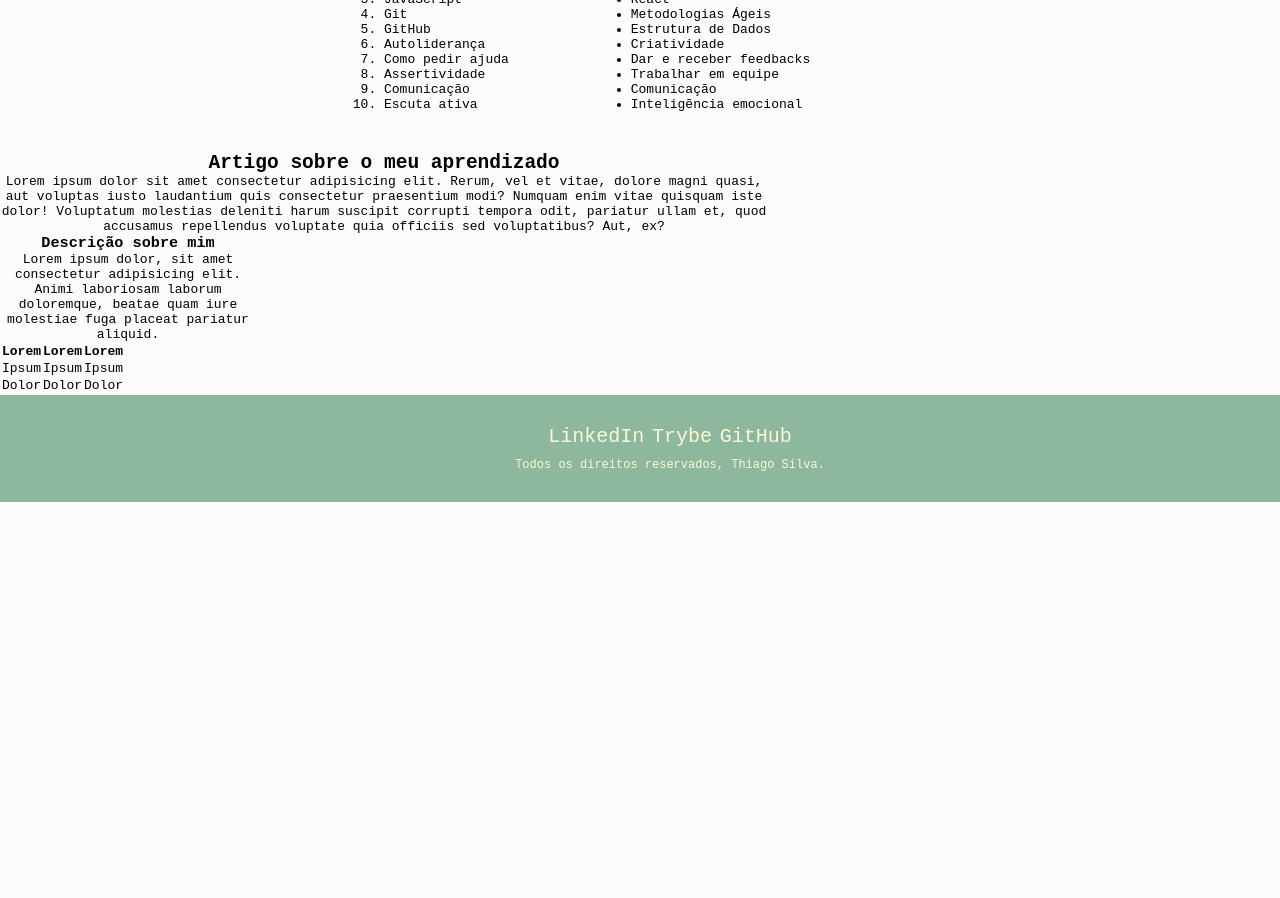
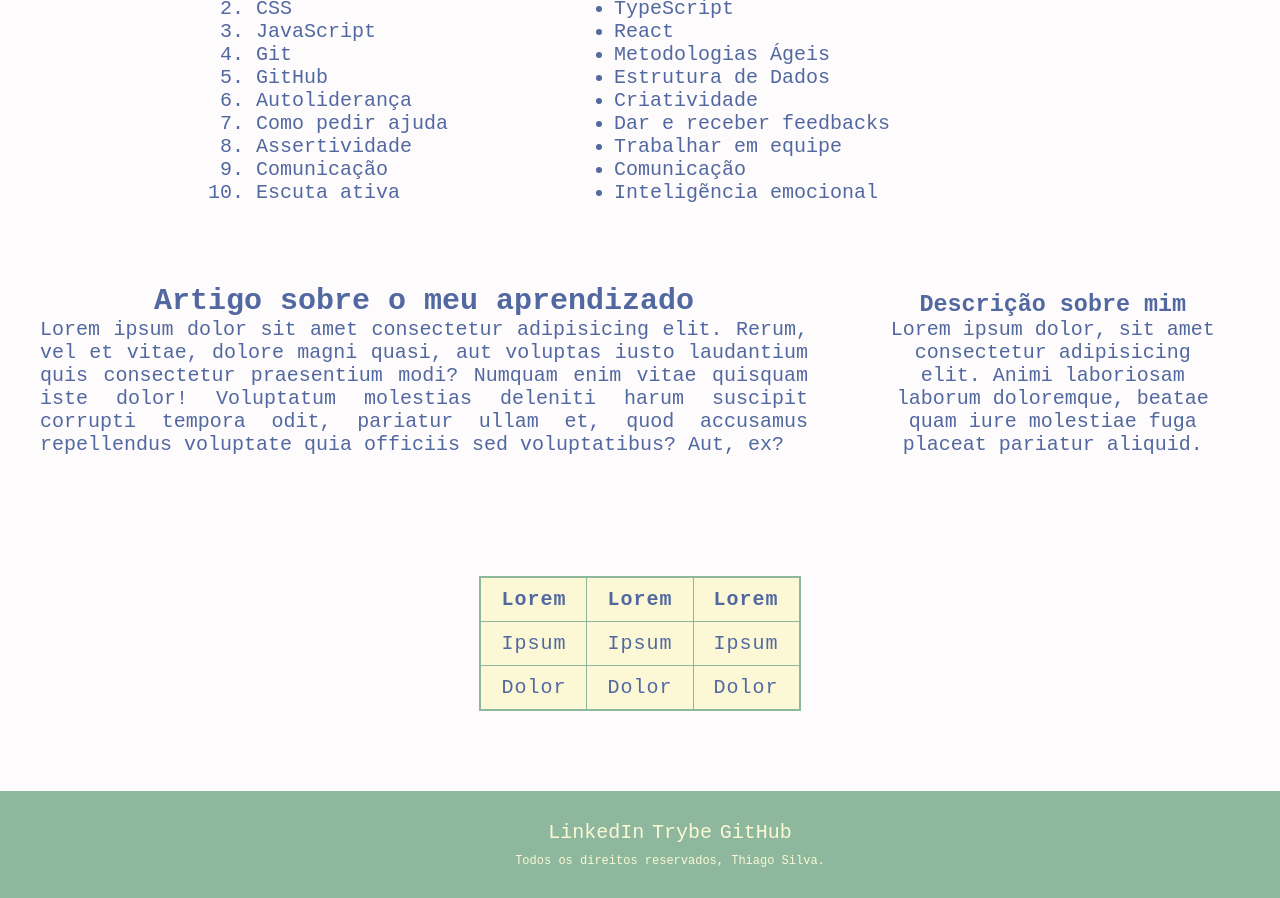
Before and after one commit to thiagosilva-tech/project-lessons-learned, a website: page index.html in a window 1280 px wide. Shown: the part 518-1416 px from the top of the page. Before the commit the page ends 1020 px from the top, so only its background shows below. Drawn offline with Linux system fonts and the light colour scheme.

Commit message:
fix: estilização

```diff
--- a/style.css
+++ b/style.css
@@ -17,6 +17,10 @@ header {
     padding: 30px;
 }
 
+main {
+    color: rgb(82, 104, 160);
+    font-size: 20px;
+}
 #titulo {
     font-size: 40px;
     color: rgb(252, 248, 214);
@@ -31,10 +35,9 @@ img {
 }
 
 #listas {
-    position: relative;
-    margin-left: 30%;
-    margin-right: 20%;
-    margin-bottom: 40px;
+    margin-left: 20%;
+    margin-right: 10%;
+    margin-bottom: 80px;
 }
 
 #lista_ordenada {
@@ -44,6 +47,36 @@ img {
 
 #lista_desordenada {
     display: inline-block;
+}
+
+#lado-esquerdo h2 {
+    text-align: center;
+}
+
+#lado-esquerdo {
+    display: inline-block;
+    width: 60%;
+    text-align: justify;
+    margin: 0 60px 40px 40px;
+}
+
+#lado-direito {
+    display: inline-block;
+    width: 27%;
+    text-align: center;
+}
+
+table {
+    border-collapse: collapse;
+    border: 2px solid rgb(141 , 184 , 157);
+    letter-spacing: 1px;
+    margin: 80px auto;
+}
+
+td, th {
+    border: 1px solid rgb(141 , 184 , 157);
+    padding: 10px 20px;
+    background-color: rgb(252, 248, 214);
 }
 
 
@@ -76,15 +109,3 @@ footer p {
     color: rgb(252, 248, 214);
     font-size: 12px;
 }
-
-#lado-esquerdo {
-    position: relative;
-    width: 60%;
-    text-align: center;
-}
-
-#lado-direito {
-    position: relative;
-    width: 20%;
-    text-align: center;
-}
```
Also changed, not shown: index.html (+1 -1 lines).
